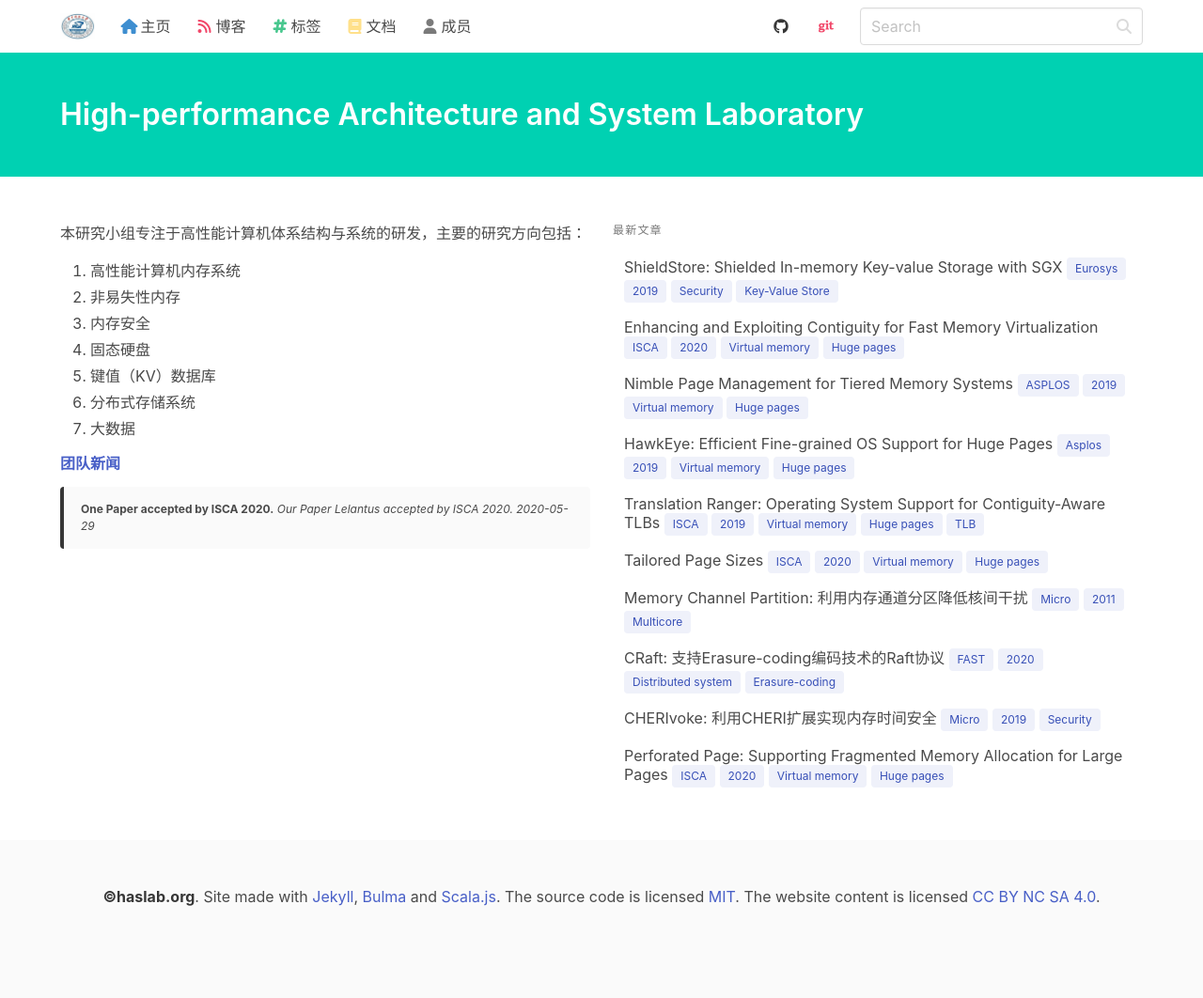
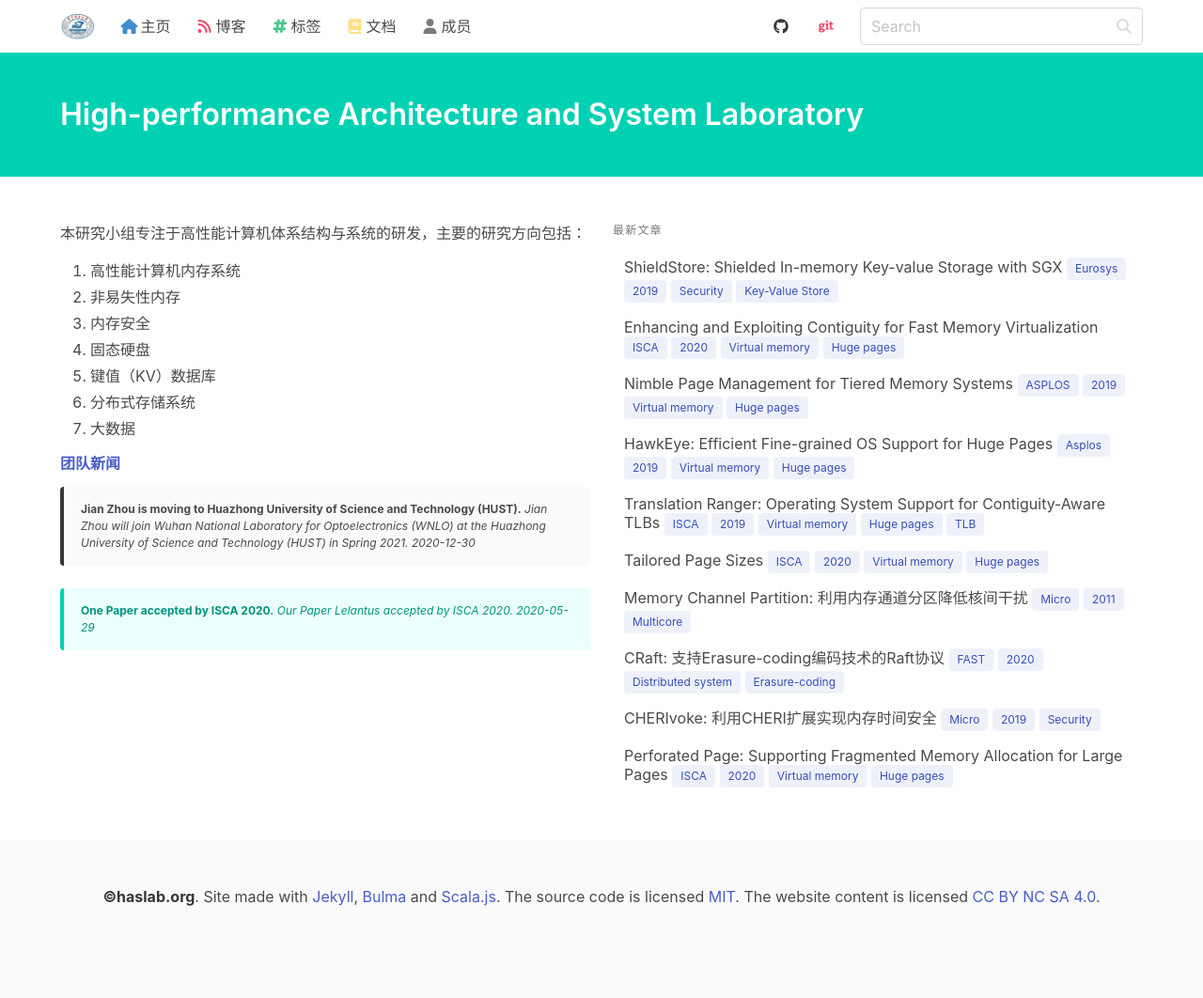
Before and after one commit to haslaboratory/haslaboratory.github.io, a Jekyll site: the page built from pages/index.md, in a window 1280 px wide. Shown: the whole page at 94% size. Built offline with Jekyll 4.4.1, drawn with Linux system fonts in a browser that asks for light colours; nearby versions of some CDN libraries; library files that are not in the unit come from our copies.

Commit message:
update news

```diff
--- a/_data/news.yml
+++ b/_data/news.yml
@@ -1,3 +1,7 @@
+- date: 2020-12-30
+  title: Jian Zhou is moving to Huazhong University of Science and Technology (HUST).
+  description: Jian Zhou will join Wuhan National Laboratory for Optoelectronics (WNLO) at the Huazhong University of Science and Technology (HUST) in Spring 2021.
+
 - date: 2020-05-29
   title: One Paper accepted by ISCA 2020.
   description: Our Paper Lelantus accepted by ISCA 2020.
```
